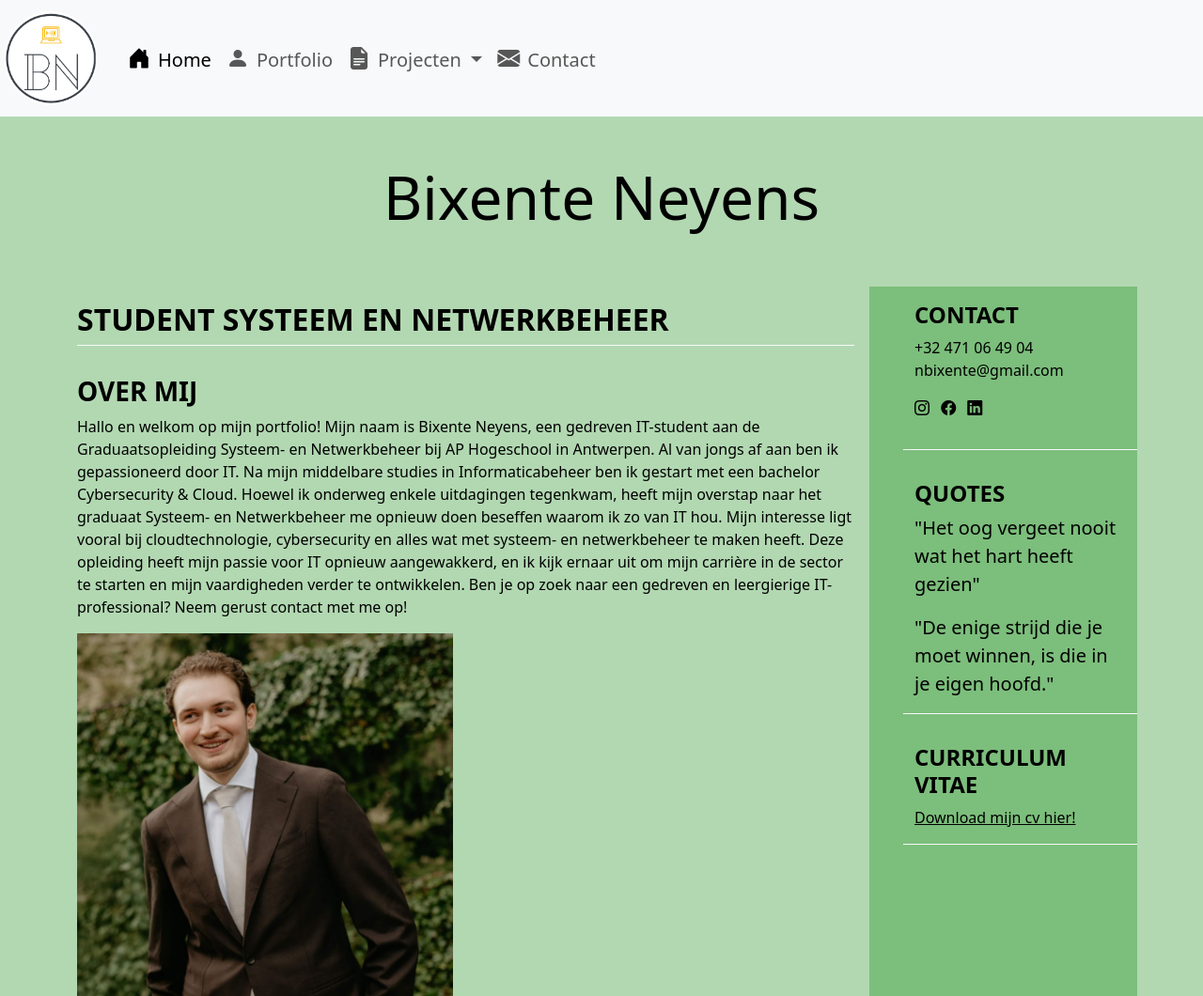
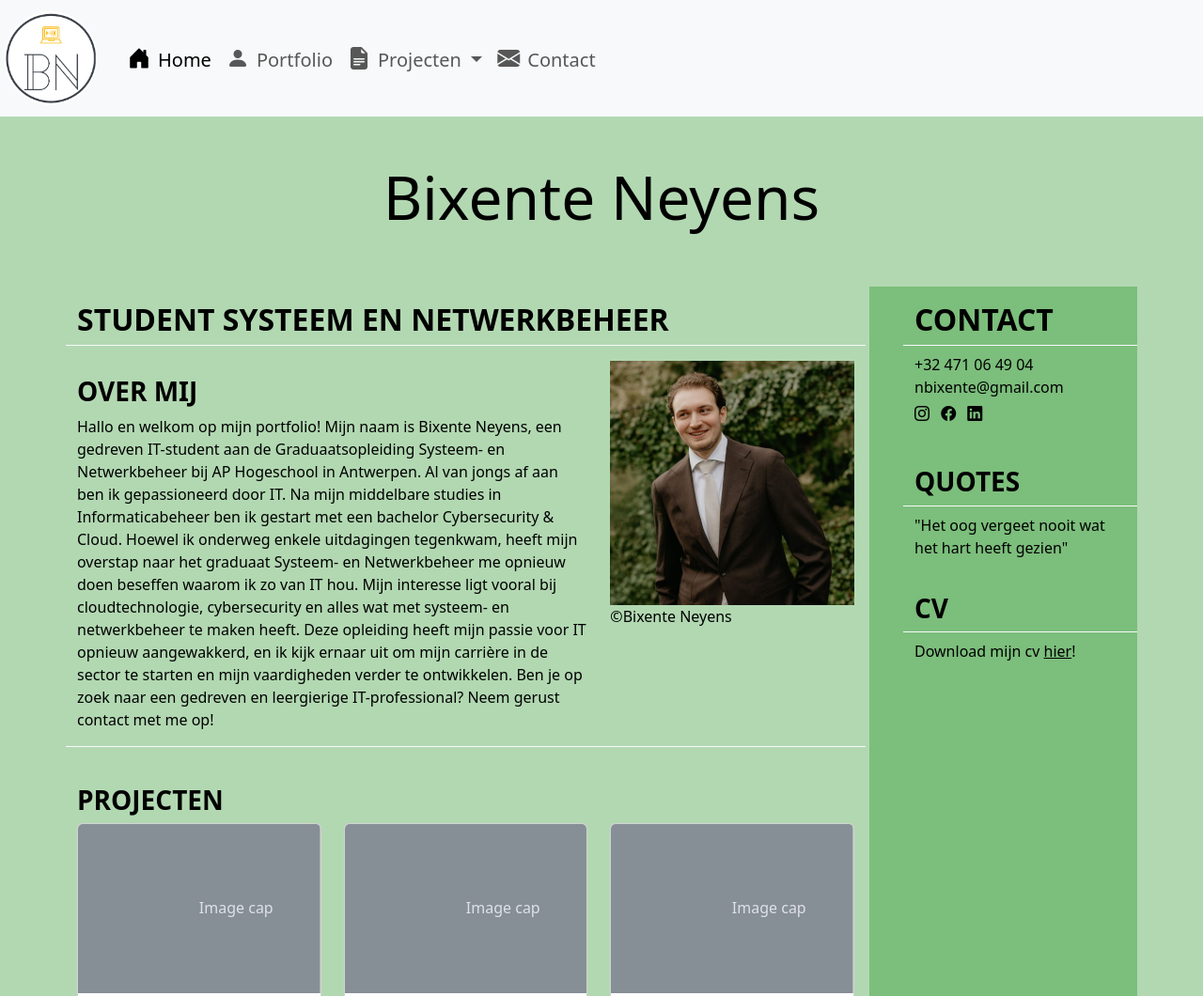
Before and after one commit to nbixente/nbixnete-website, a plain HTML site: page index.html in a window 1280 px wide. Shown: the top 1060 px of the page at 94% size. Drawn offline with nearby package versions, Linux system fonts and the light colour scheme.

Commit message:
Update index.html

```diff
--- a/index.html
+++ b/index.html
@@ -83,11 +83,11 @@
         <div class="row">
             <main class="col-md-9 pe-3">
                 <!-- MAIN: SECTION OVER MIJ -->
-                <section id="over-mij" title="over-mij" class="border-bottom border-light mb-4">
+                <section id="over-mij" title="over-mij" class="row border-bottom border-light mb-4">
                     <article class="col-12 mb-3 border-bottom border-light">
                         <h2 class="text-uppercase fw-bolder pt-3">Student systeem en netwerkbeheer</h2>
                     </article>
-                    <article class="col-12 col-mb-8">
+                    <article class="col-12 col-md-8">
                         <h3 class="text-uppercase fw-bolder pt-3">over mij</h3>
                         <p>
                             Hallo en welkom op mijn portfolio! Mijn naam is Bixente Neyens, een gedreven IT-student aan
@@ -106,7 +106,7 @@
                             op!
                         </p>
                     </article>
-                    <article class="col-12 col-mb-4">
+                    <article class="col-12 col-md-4">
                         <figure>
                             <img src="./assets/images/over-mij.jpg" alt="Foto van Bixente Neyens"
                                 class="img-fluid" title="Foto van Bixente Neyens" width="400" height="400">
@@ -193,10 +193,11 @@
                 </section>
             </main>
             <!-- ASIDE PART -->
-            <aside class="col-md-3  ps-5 aside-color">
+
+            <aside class="col-12 col-md-3  ps-5 aside-color">
                 <!-- SECTION CONTACT -->
-                <section class="row border-bottom border-light mb-3">
-                    <h4 class="text-uppercase fw-bolder pt-3">contact</h4>
+                <section class="row mb-3">
+                    <h3 class="h2 text-uppercase fw-bolder pt-3 border-bottom border-light pb-2">contact</h3>
                     <ul class="list-unstyled">
                         <li>
                             <a href="tel:+32471064904" class="text-decoration-none d-block">+32 471 06 49 04</a>
@@ -205,9 +206,7 @@
                             <a href="mailto:nbixente@gmail.com"
                                 class="text-decoration-none d-block">nbixente@gmail.com</a>
                         </li>
-                    </ul>
-
-                    <ul class="list-inline socials ">
+                        <ul class="list-inline socials mt-1">
                             <li class="list-inline-item">
                                 <a href="https://www.instagram.com" target="_blank">
                                     <i class="bi bi-instagram fs-6"></i>
@@ -218,27 +217,27 @@
                                     <i class="bi bi-facebook fs-6"></i>
                                 </a>
                             </li>
-                        <li class="list-inline-item mb-3">
+                            <li class="list-inline-item mb-2">
                                 <a href="https://www.linkedin.com/" target="_blank"><i class="bi bi-linkedin fs-6"></i></a>
                             </li>
                         </ul>
+                    </ul>
+
+
                 </section>
                 <!-- SECTION QUOTES -->
-                <section class="row border-bottom border-light mb-3">
-                    <h4 class="text-uppercase fw-bolder pt-3">Quotes</h4>
-                    <blockquote class="blockquote">
-                        "Het oog vergeet nooit wat het hart heeft gezien"
-                    </blockquote>
-                    <blockquote class="blockquote">
-                        "De enige strijd die je moet winnen, is die in je eigen hoofd."
-                    </blockquote>
+                <section class="row mb-3">
+                    <h3 class="text-uppercase fw-bolder pt-1 pb-2 border-bottom border-light">Quotes</h3>
+                    <p>"Het oog vergeet nooit wat het hart heeft gezien"</p>
+
                 </section>
                 <!-- SECTION CV -->
-                <section class="row border-bottom border-light">
-                    <h4 class="text-uppercase fw-bolder pt-3">
-                        Curriculum Vitae
-                    </h4>
-                    <a href="#" class="mb-3">Download mijn cv hier!</a>
+                <section class="row pb-3">
+                    <h3 class="pb-2 border-bottom border-light text-uppercase fw-bolder pt-1">
+                        CV
+                    </h3>
+                    <p class="">Download mijn cv <a href="#" class="mb-3">hier</a>!</p>
+
                 </section>
 
             </aside>
@@ -248,7 +247,7 @@
     <footer class="container-fluid bg-light text-center py-4">
         <div class="d-flex justify-content-center align-items-center">
             <a class="navbar-brand p-1" href="index.html">
-                <img src="assets/images/logo-test.png" alt="BN logo" width="100" height="100" class="rounded-circle">
+                <img src="assets/images/logo-test.png" alt="BN logo" width="50" height="50" class="rounded-circle">
             </a>
             <div class="mt-4">
                 © 2025 Bixente Neyens. Alle rechten voorbehouden.
```
Lines whose indentation alone changed are shown as unchanged.
